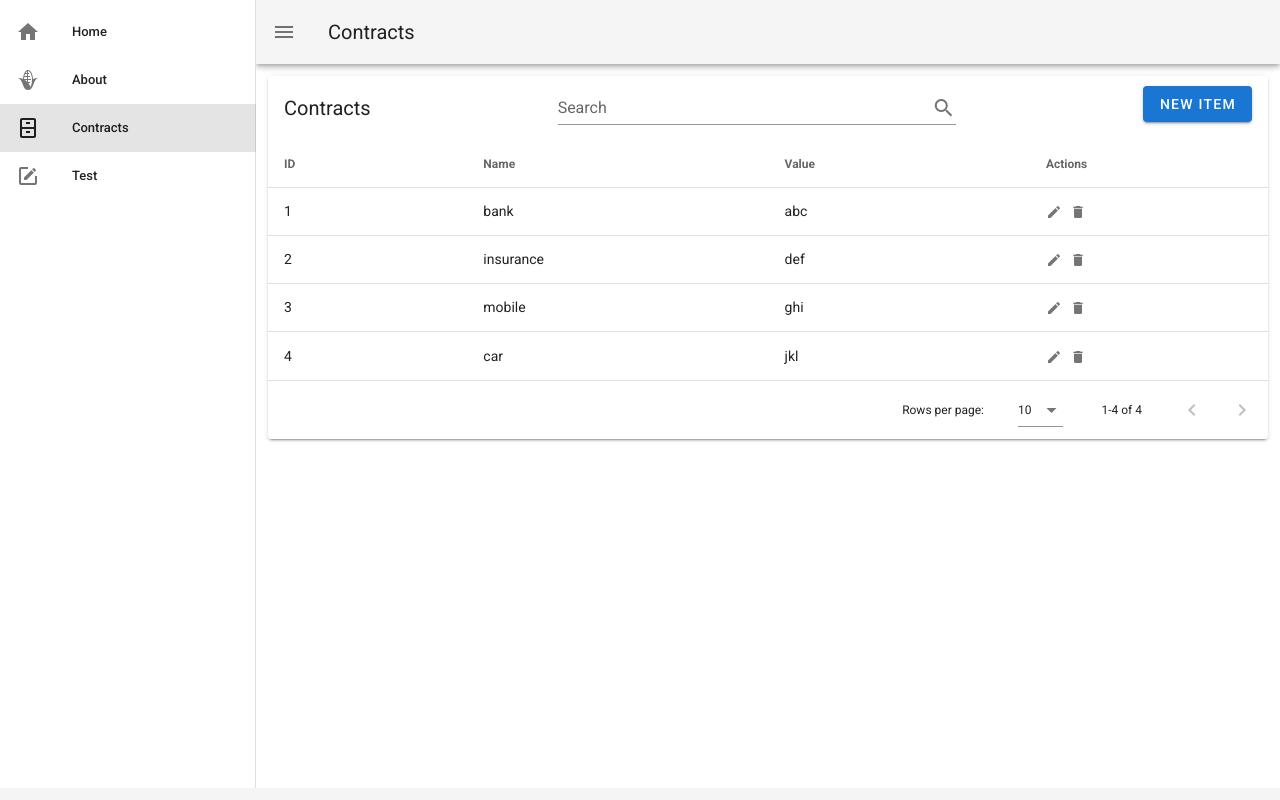
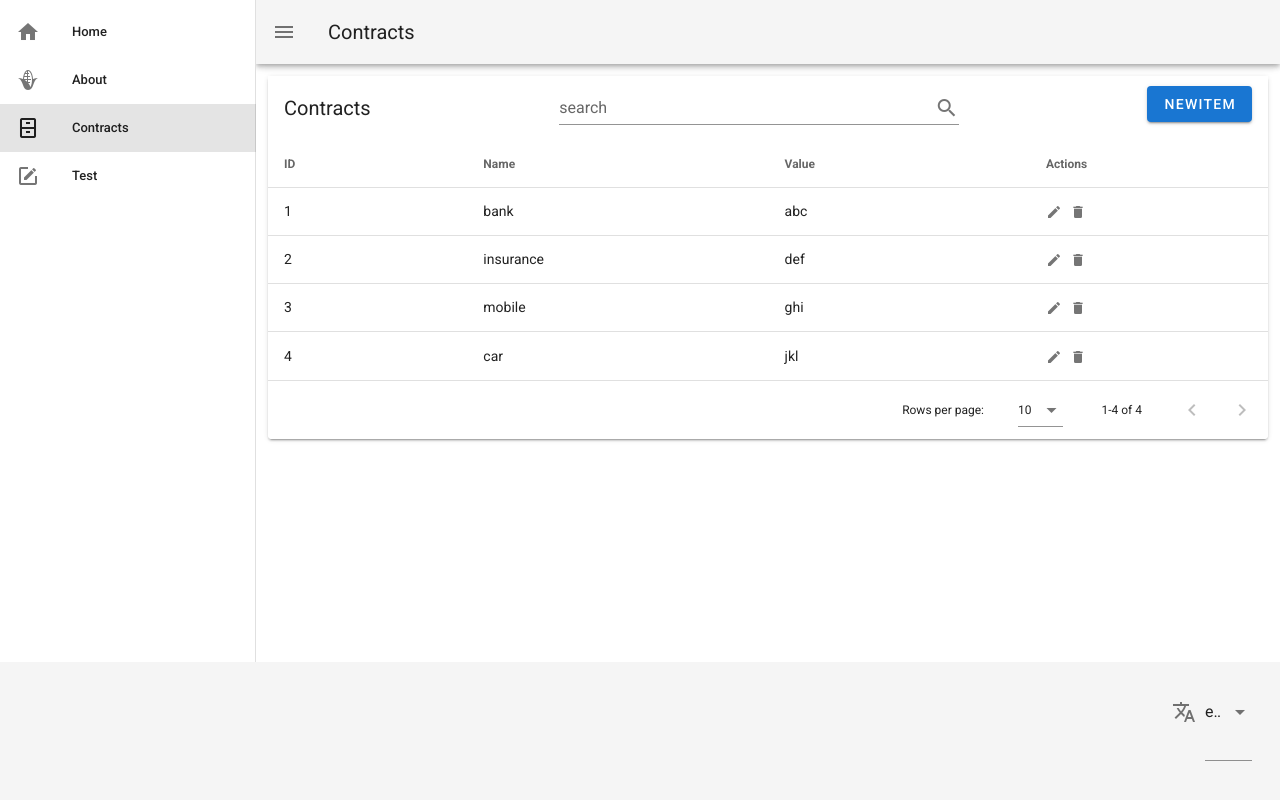
Before and after one commit to reusing-code/contracts, a Vue app: page /contracts in a window 1280 px wide. Built offline with nearby package versions, Linux system fonts and the light colour scheme.

Commit message:
Add i18n

```diff
--- a/package.json
+++ b/package.json
@@ -5,16 +5,19 @@
   "scripts": {
     "serve": "vue-cli-service serve",
     "build": "vue-cli-service build",
-    "lint": "vue-cli-service lint"
+    "lint": "vue-cli-service lint",
+    "i18n:report": "vue-cli-service i18n:report --src './src/**/*.?(js|vue)' --locales './src/locales/**/*.json'"
   },
   "dependencies": {
     "core-js": "^3.6.4",
     "register-service-worker": "^1.7.1",
     "vue": "^2.6.11",
+    "vue-i18n": "^8.17.3",
     "vue-router": "^3.1.6",
     "vuetify": "^2.2.11"
   },
   "devDependencies": {
+    "@intlify/vue-i18n-loader": "^1.0.0",
     "@vue/cli-plugin-babel": "~4.3.0",
     "@vue/cli-plugin-eslint": "~4.3.0",
     "@vue/cli-plugin-pwa": "~4.3.0",
@@ -28,6 +31,7 @@
     "prettier": "^1.19.1",
     "sass": "^1.19.0",
     "sass-loader": "^8.0.0",
+    "vue-cli-plugin-i18n": "~1.0.1",
     "vue-cli-plugin-vuetify": "~2.0.5",
     "vue-template-compiler": "^2.6.11",
     "vuetify-loader": "^1.3.0"
--- a/src/App.vue
+++ b/src/App.vue
@@ -30,13 +30,19 @@
     </v-content>
 
     <v-footer app>
-      <!-- -->
+      <v-spacer></v-spacer>
+      <v-col cols="1">
+        <LocalChanger></LocalChanger>
+      </v-col>
     </v-footer>
   </v-app>
 </template>
 
 <script>
+import LocalChanger from "@/components/LocaleChanger.vue";
+
 export default {
+  components: { LocalChanger },
   data() {
     return {
       drawer: null,
--- /dev/null
+++ b/src/components/LocaleChanger.vue
@@ -0,0 +1,19 @@
+<template>
+  <div class="locale-changer">
+    <v-select
+      v-model="$i18n.locale"
+      :items="langs"
+      prepend-icon="mdi-translate"
+    >
+    </v-select>
+  </div>
+</template>
+
+<script>
+export default {
+  name: "locale-changer",
+  data() {
+    return { langs: ["en", "de"] };
+  },
+};
+</script>
--- /dev/null
+++ b/src/locales/de.json
@@ -0,0 +1,10 @@
+{
+  "$vuetify": {
+    "dataTable": {
+      "itemsPerPageText": "Zeilen pro Seite:"
+    },
+    "dataFooter": {
+      "pageText": "{0}-{1} von {2}"
+    }
+  }
+}
--- /dev/null
+++ b/src/locales/en.json
@@ -0,0 +1,10 @@
+{
+  "$vuetify": {
+    "dataTable": {
+      "itemsPerPageText": "Rows per page:"
+    },
+    "dataFooter": {
+      "pageText": "{0}-{1} of {2}"
+    }
+  }
+}
--- a/src/main.js
+++ b/src/main.js
@@ -3,11 +3,13 @@ import App from "./App.vue";
 import "./registerServiceWorker";
 import router from "./router";
 import vuetify from "./plugins/vuetify";
+import i18n from "./plugins/i18n";
 
 Vue.config.productionTip = false;
 
 new Vue({
   router,
   vuetify,
-  render: h => h(App)
+  i18n,
+  render: (h) => h(App),
 }).$mount("#app");
--- /dev/null
+++ b/src/plugins/i18n.js
@@ -0,0 +1,27 @@
+import Vue from "vue";
+import VueI18n from "vue-i18n";
+
+Vue.use(VueI18n);
+
+function loadLocaleMessages() {
+  const locales = require.context(
+    "../locales",
+    true,
+    /[A-Za-z0-9-_,\s]+\.json$/i
+  );
+  const messages = {};
+  locales.keys().forEach((key) => {
+    const matched = key.match(/([A-Za-z0-9-_]+)\./i);
+    if (matched && matched.length > 1) {
+      const locale = matched[1];
+      messages[locale] = locales(key);
+    }
+  });
+  return messages;
+}
+
+export default new VueI18n({
+  locale: process.env.VUE_APP_I18N_LOCALE || "en",
+  fallbackLocale: process.env.VUE_APP_I18N_FALLBACK_LOCALE || "en",
+  messages: loadLocaleMessages(),
+});
--- a/src/plugins/vuetify.js
+++ b/src/plugins/vuetify.js
@@ -1,6 +1,11 @@
 import Vue from "vue";
 import Vuetify from "vuetify/lib";
+import i18n from "./i18n.js";
 
 Vue.use(Vuetify);
 
-export default new Vuetify({});
+export default new Vuetify({
+  lang: {
+    t: (key, ...params) => i18n.t(key, params),
+  },
+});
--- a/src/views/Contracts.vue
+++ b/src/views/Contracts.vue
@@ -8,16 +8,16 @@
           <v-text-field
             v-model="search"
             append-icon="mdi-magnify"
-            label="Search"
+            :label="$t('search')"
             single-line
             hide-details
           ></v-text-field>
           <v-spacer></v-spacer>
           <v-dialog v-model="dialog" max-width="500px">
             <template v-slot:activator="{ on }">
-              <v-btn color="primary" dark class="mb-2" v-on="on"
-                >New Item</v-btn
-              >
+              <v-btn color="primary" dark class="mb-2" v-on="on">{{
+                $t("newitem")
+              }}</v-btn>
             </template>
             <v-card>
               <v-card-title>
@@ -51,8 +51,12 @@
 
               <v-card-actions>
                 <v-spacer></v-spacer>
-                <v-btn color="primary" text @click="close">Cancel</v-btn>
-                <v-btn color="primary" text @click="save">Save</v-btn>
+                <v-btn color="primary" text @click="close">{{
+                  $t("cancel")
+                }}</v-btn>
+                <v-btn color="primary" text @click="save">{{
+                  $t("save")
+                }}</v-btn>
               </v-card-actions>
             </v-card>
           </v-dialog>
@@ -143,3 +147,20 @@ export default {
 </script>
 
 <style scoped></style>
+
+<i18n>
+{
+  "en": {
+    "search": "Search",
+    "newitem": "New item",
+    "cancel": "Cancel",
+    "save": "Save"
+  },
+  "de": {
+    "search": "Suche",
+    "newitem": "Neu",
+    "cancel": "Abbruch",
+    "save": "Speichern"
+  }
+}
+</i18n>
--- a/vue.config.js
+++ b/vue.config.js
@@ -1,3 +1,12 @@
 module.exports = {
-  transpileDependencies: ["vuetify"]
+  transpileDependencies: ["vuetify"],
+
+  pluginOptions: {
+    i18n: {
+      locale: "en",
+      fallbackLocale: "en",
+      localeDir: "locales",
+      enableInSFC: true,
+    },
+  },
 };
```
Also changed, not shown: src/components/HelloI18n.vue (added, +17 -0 lines), 2 other files (tests, documents, lock files or other folders).
